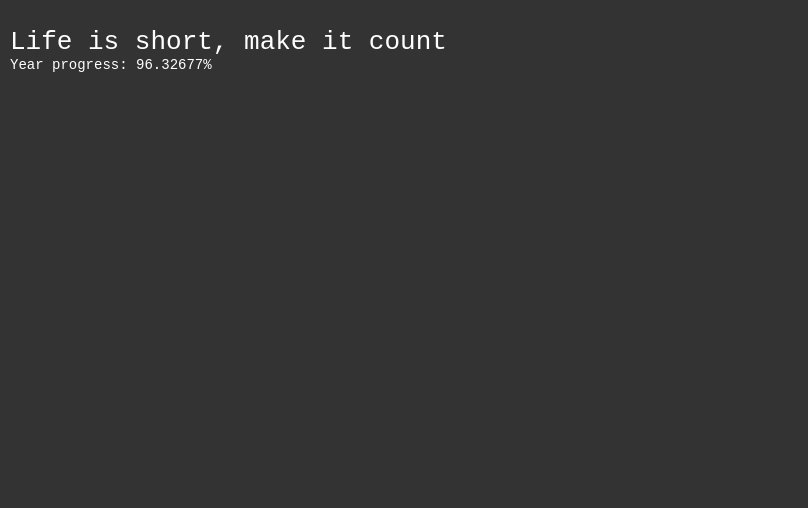
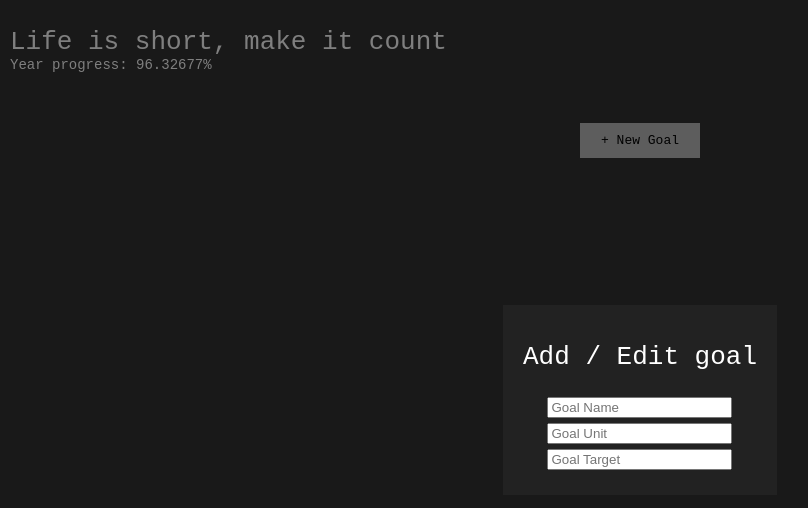
Before and after one commit to RafalWilinski/annual, a React (Create React App) app: page / in a window 1280 px wide. Shown: the top 508 px of the page, without its empty margins (0-808 px from the left). Built offline with nearby package versions, Linux system fonts and the light colour scheme.

Commit message:
Add <GoalEditModal />

```diff
--- a/src/App.js
+++ b/src/App.js
@@ -1,6 +1,7 @@
 import React, { Component } from 'react';
 import styled from 'styled-components';
 import Bar from './Bar';
+import GoalEditModal from './GoalEditModal';
 
 const Title = styled.h1`
   color: white;
@@ -17,6 +18,16 @@ const Subtitle = styled.h2`
 
 const Container = styled.div`
   padding: 10px;
+`;
+
+const Button = styled.div`
+  color: black;
+  padding: 10px;
+  background-color: #bbb;
+  margin: auto;
+  width: 100px;
+  cursor: pointer;
+  text-align: center;
 `;
 
 class App extends Component {
@@ -53,6 +64,10 @@ class App extends Component {
         {this.state.goals.map(goal => (
           <Bar key={goal.name} goal={goal} progress={this.yearProgress()} onGoalEdit={this.onGoalEditModalOpen}/>
         ))}
+        <Button>
+          + New Goal
+        </Button>
+        <GoalEditModal />
       </Container>
     );
   }
--- a/src/Bar.js
+++ b/src/Bar.js
@@ -6,7 +6,7 @@ const Bar = styled.div`
   position: relative;
   width: 100%;
   height: 50px;
-  margin: 0 0 60px;
+  margin: 0 0 50px;
   background-color: ${props => props.color};
 
   &:hover .behind {
@@ -34,13 +34,14 @@ const Now = styled.div`
 const Behind = styled.div`
   display: none;
   position: absolute;
-  color: white;
+  color: black;
   top: 0;
   left: 0;
   bottom: 0;
   right: 0;
   text-align: center;
   margin-top: 16px;
+  cursor: pointer;
 `;
 
 const Text = styled.div`
--- /dev/null
+++ b/src/GoalEditModal.js
@@ -0,0 +1,82 @@
+import React from 'react';
+import styled from 'styled-components';
+
+const Title = styled.h1`
+  color: white;
+  font-weight: 100;
+  margin-bottom: 20px;
+`;
+
+const Backdrop = styled.div`
+  content: '';
+  background-color: rgba(0, 0, 0, 0.5);
+  width: 100%;
+  height: 100vh;
+  overflow: hidden;
+  position: fixed;
+  display: flex;
+  align-items: center;
+  justify-content: center;
+  top: 0;
+  bottom: 0;
+  left: 0;
+  right: 0;
+`;
+
+const Window = styled.div`
+  top: 0;
+  bottom: 0;
+  left: 0;
+  right: 0;
+  position: relative;
+  background-color: #222;
+  padding: 20px;
+  display: flex;
+  align-items: center;
+  justify-content: center;
+  flex-direction: column;
+`;
+
+const Input = styled.input`
+  display: block;
+  margin: 5px;
+`;
+
+class Modal extends React.Component {
+  constructor(props) {
+    super(props);
+    this.state = {
+      name: this.props.goal ? this.props.goal.name : '',
+      unit: this.props.goal ? this.props.goal.unit : '',
+      target: this.props.goal ? this.props.goal.target : '',
+    };
+  }
+
+  render() {
+    const { onClose, onSubmit } = this.props;
+
+    return (
+      <Backdrop onClick={onClose}>
+        <Window>
+          <Title>Add / Edit goal</Title>
+          <form onSubmit={e => onSubmit(this.state)}>
+            <Input
+              onChange={e => this.setState({ name: e.target.value })}
+              placeholder="Goal Name"
+            />
+            <Input
+              onChange={e => this.setState({ name: e.target.unit })}
+              placeholder="Goal Unit"
+            />
+            <Input
+              onChange={e => this.setState({ name: e.target.target })}
+              placeholder="Goal Target"
+            />
+          </form>
+        </Window>
+      </Backdrop>
+    );
+  }
+}
+
+export default Modal;
```
